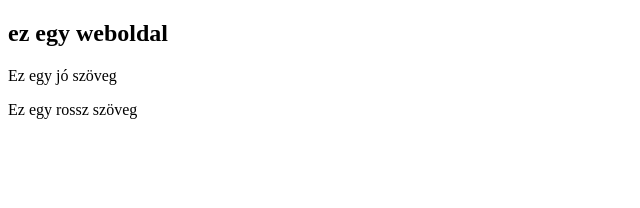
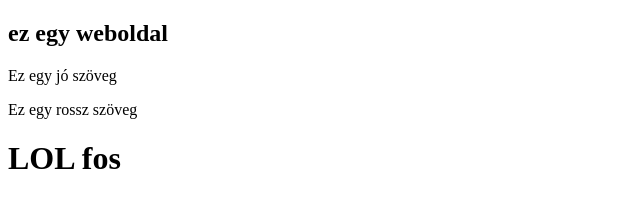
Before and after one commit to SimiRoli/gitgyak, a plain HTML site: page index.html in a window 1280 px wide. Shown: the whole page, without its empty margins (0-640 px from the left). Drawn offline with Linux system fonts and the light colour scheme.

Commit message:
live oldalra teszem

```diff
--- a/index.html
+++ b/index.html
@@ -10,5 +10,6 @@
     <h2>ez egy weboldal</h2>
     <p>Ez egy jó szöveg</p>
     <p>Ez egy rossz szöveg</p>
+    <h1>LOL fos</h1>
 </body>
 </html>
```
